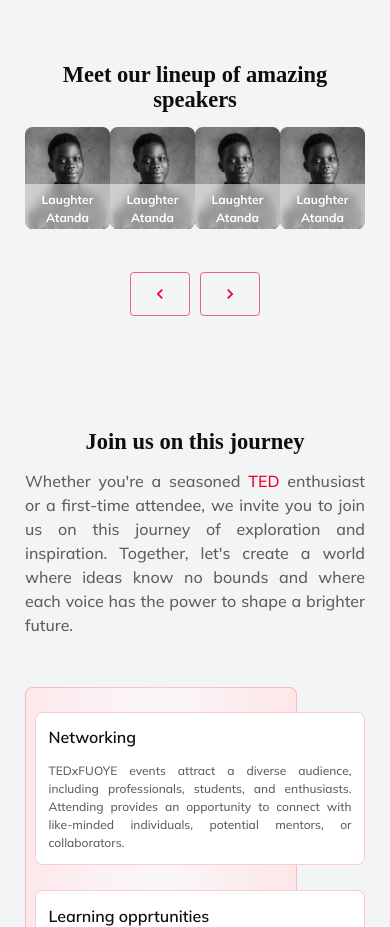
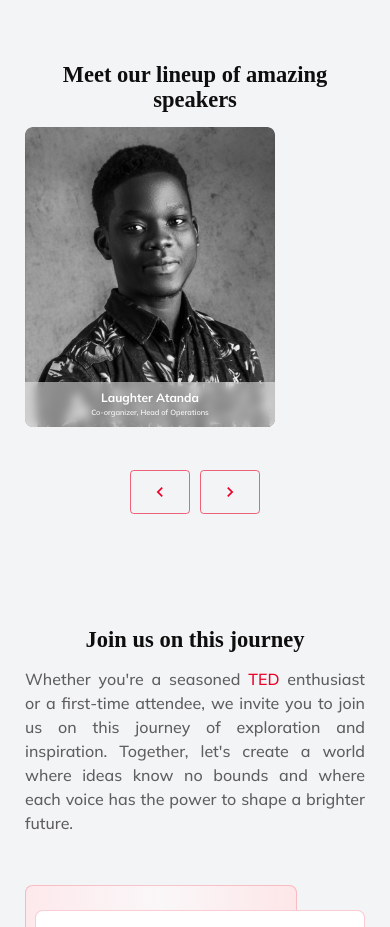
Before and after one commit to tedxfuoye/TedxWebsite, a Next.js app: page / in a window 390 px wide. Shown: the part 2020-2947 px from the top of the page. Built offline with nearby package versions, Linux system fonts and the light colour scheme.

Commit message:
speakers responsiveness

```diff
--- a/components/app/speakers/Speakers.jsx
+++ b/components/app/speakers/Speakers.jsx
@@ -25,6 +25,14 @@ const Speakers = () => {
     slidesToScroll: 1,
     infinite: false,
     dots: false,
+    responsive: [
+      {
+        breakpoint: 600,
+        settings: {
+          slidesToShow: 1,
+        },
+      },
+    ],
   };
 
   return (
```
